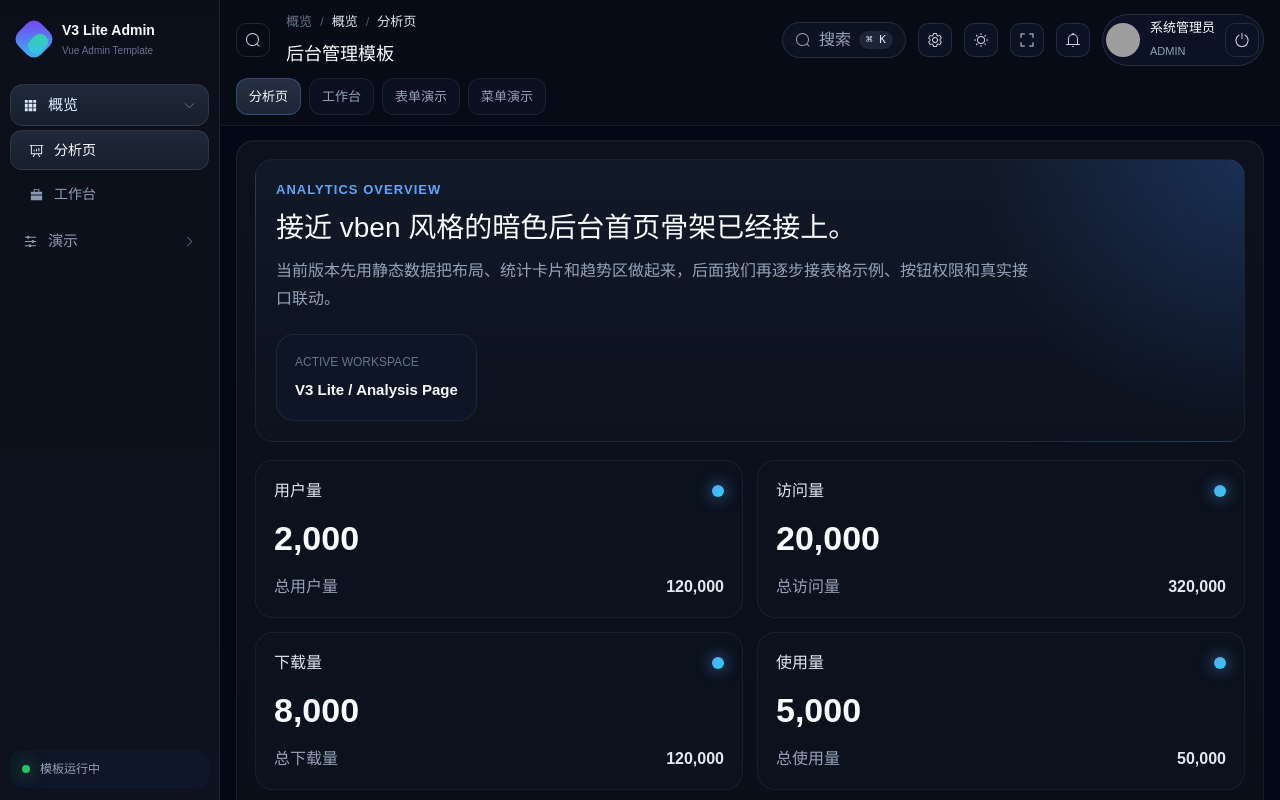
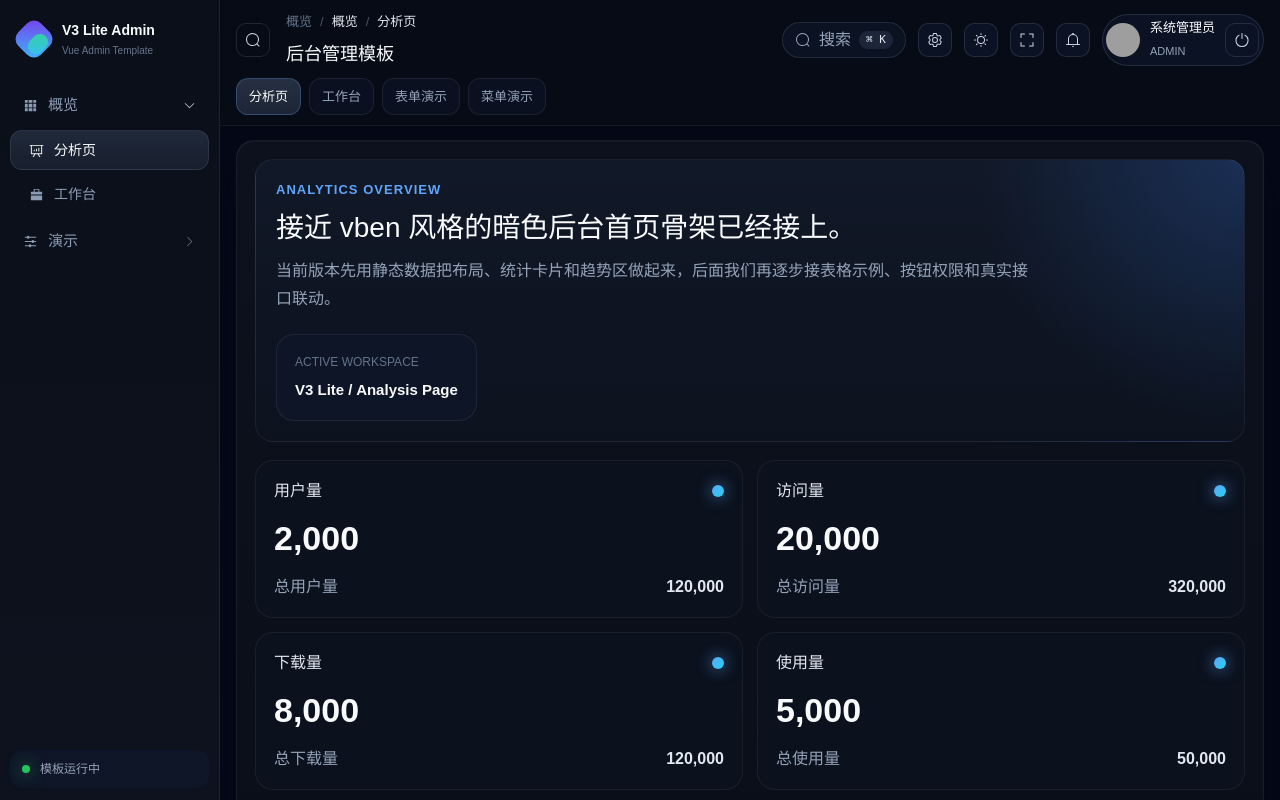
Before and after one commit to rongrui1998/vueTemplate, a Vue app in the folder front/V3Lite/: page /login in a window 1280 px wide. Both pictures are taken after a click on the button "进入后台". Shown: the top 800 px of the page. Built offline with nearby package versions, Linux system fonts and the light colour scheme; grey boxes are pictures that could not be loaded.

Commit message:
feat: refine sidebar accordion behavior

```diff
--- a/front/V3Lite/src/layouts/components/AppSidebar.vue
+++ b/front/V3Lite/src/layouts/components/AppSidebar.vue
@@ -1,11 +1,96 @@
 <script setup lang="ts">
-import { computed } from 'vue'
+import { computed, ref, watch } from 'vue'
+import { useRoute } from 'vue-router'
 
 import SidebarMenuNode from './SidebarMenuNode.vue'
+import type { MenuItem } from '@/types/permission'
 import { usePermissionStore } from '@/stores/permission'
+
 const permissionStore = usePermissionStore()
+const route = useRoute()
 
 const menus = computed(() => permissionStore.menuTree)
+const openKeys = ref<Record<number, string | null>>({})
+
+function collectOpenKeysByPath(
+  items: MenuItem[],
+  targetPath: string,
+  level = 0,
+): Record<number, string | null> {
+  for (const item of items) {
+    if (!item.children?.length) {
+      continue
+    }
+
+    const isCurrentBranch = targetPath.startsWith(`${item.path}/`)
+
+    if (!isCurrentBranch) {
+      continue
+    }
+
+    return {
+      [level]: item.path,
+      ...collectOpenKeysByPath(item.children, targetPath, level + 1),
+    }
+  }
+
+  return {}
+}
+
+function clearDeeperLevels(level: number) {
+  const nextOpenKeys = { ...openKeys.value }
+
+  Object.keys(nextOpenKeys).forEach((key) => {
+    if (Number(key) > level) {
+      delete nextOpenKeys[Number(key)]
+    }
+  })
+
+  openKeys.value = nextOpenKeys
+}
+
+function expandLevel(level: number, path: string) {
+  if (openKeys.value[level] === path) {
+    return
+  }
+
+  openKeys.value = {
+    ...openKeys.value,
+    [level]: path,
+  }
+  clearDeeperLevels(level)
+}
+
+function collapseLevel(level: number) {
+  openKeys.value = {
+    ...openKeys.value,
+    [level]: null,
+  }
+  clearDeeperLevels(level)
+}
+
+function toggleLevel(level: number, path: string) {
+  if (openKeys.value[level] === path) {
+    collapseLevel(level)
+    return
+  }
+
+  expandLevel(level, path)
+}
+
+function isExpanded(level: number, path: string) {
+  return openKeys.value[level] === path
+}
+
+watch(
+  [menus, () => route.path],
+  ([currentMenus, currentPath]) => {
+    openKeys.value = collectOpenKeysByPath(currentMenus, currentPath)
+  },
+  {
+    immediate: true,
+  },
+)
 </script>
 
 <template>
@@ -22,7 +107,14 @@ const menus = computed(() => permissionStore.menuTree)
     </div>
 
     <div class="sidebar-menu">
-      <SidebarMenuNode v-for="menu in menus" :key="menu.name" :menu="menu" />
+      <SidebarMenuNode
+        v-for="menu in menus"
+        :key="menu.name"
+        :is-expanded="isExpanded"
+        :menu="menu"
+        :toggle-level="toggleLevel"
+        :open-keys="openKeys"
+      />
     </div>
 
     <div class="sidebar-footer">
--- a/front/V3Lite/src/layouts/components/SidebarMenuNode.vue
+++ b/front/V3Lite/src/layouts/components/SidebarMenuNode.vue
@@ -15,7 +15,7 @@ import {
   Operation,
   Tickets,
 } from '@element-plus/icons-vue'
-import { computed, ref, watch } from 'vue'
+import { computed } from 'vue'
 import type { Component } from 'vue'
 import { useRoute, useRouter } from 'vue-router'
 
@@ -23,8 +23,11 @@ import type { MenuItem } from '@/types/permission'
 
 const props = withDefaults(
   defineProps<{
+    isExpanded: (level: number, path: string) => boolean
     level?: number
     menu: MenuItem
+    openKeys: Record<number, string | null>
+    toggleLevel: (level: number, path: string) => void
   }>(),
   {
     level: 0,
@@ -47,20 +50,8 @@ const router = useRouter()
 
 const hasChildren = computed(() => Boolean(props.menu.children?.length))
 const isLeaf = computed(() => !hasChildren.value)
-const activeBranch = computed(
-  () => route.path === props.menu.path || route.path.startsWith(`${props.menu.path}/`),
-)
-const expanded = ref(false)
-
-watch(
-  activeBranch,
-  (value) => {
-    if (value) {
-      expanded.value = true
-    }
-  },
-  { immediate: true },
-)
+const isLeafActive = computed(() => isLeaf.value && route.path === props.menu.path)
+const expanded = computed(() => hasChildren.value && props.isExpanded(props.level, props.menu.path))
 
 function resolveIcon(icon?: string) {
   return (icon && iconMap[icon]) || Monitor
@@ -68,7 +59,7 @@ function resolveIcon(icon?: string) {
 
 function handleAction() {
   if (hasChildren.value) {
-    expanded.value = !expanded.value
+    props.toggleLevel(props.level, props.menu.path)
     return
   }
 
@@ -82,8 +73,7 @@ function handleAction() {
       type="button"
       class="menu-button"
       :class="{
-        'menu-button--active': isLeaf && activeBranch,
-        'menu-button--branch-active': hasChildren && activeBranch,
+        'menu-button--active': isLeafActive,
         'menu-button--branch-open': hasChildren && expanded,
       }"
       @click="handleAction"
@@ -104,8 +94,11 @@ function handleAction() {
       <SidebarMenuNode
         v-for="child in menu.children"
         :key="child.name"
+        :is-expanded="isExpanded"
         :menu="child"
         :level="level + 1"
+        :open-keys="openKeys"
+        :toggle-level="toggleLevel"
       />
     </div>
   </div>
@@ -167,15 +160,16 @@ function handleAction() {
   font-size: 13px;
 }
 
-.menu-button--active,
-.menu-button--branch-open {
+.menu-button--active {
   color: #f8fafc;
   border-color: rgb(148 163 184 / 14%);
   background: linear-gradient(180deg, rgb(32 41 58) 0%, rgb(23 31 45) 100%);
 }
 
-.menu-button--branch-active {
-  color: #dbeafe;
+.menu-button--branch-open {
+  .menu-button__arrow {
+    color: #cbd5e1;
+  }
 }
 
 .menu-node--level-0 > .menu-button {
```
Also changed, not shown: 1 other file (tests, documents, lock files or other folders).
